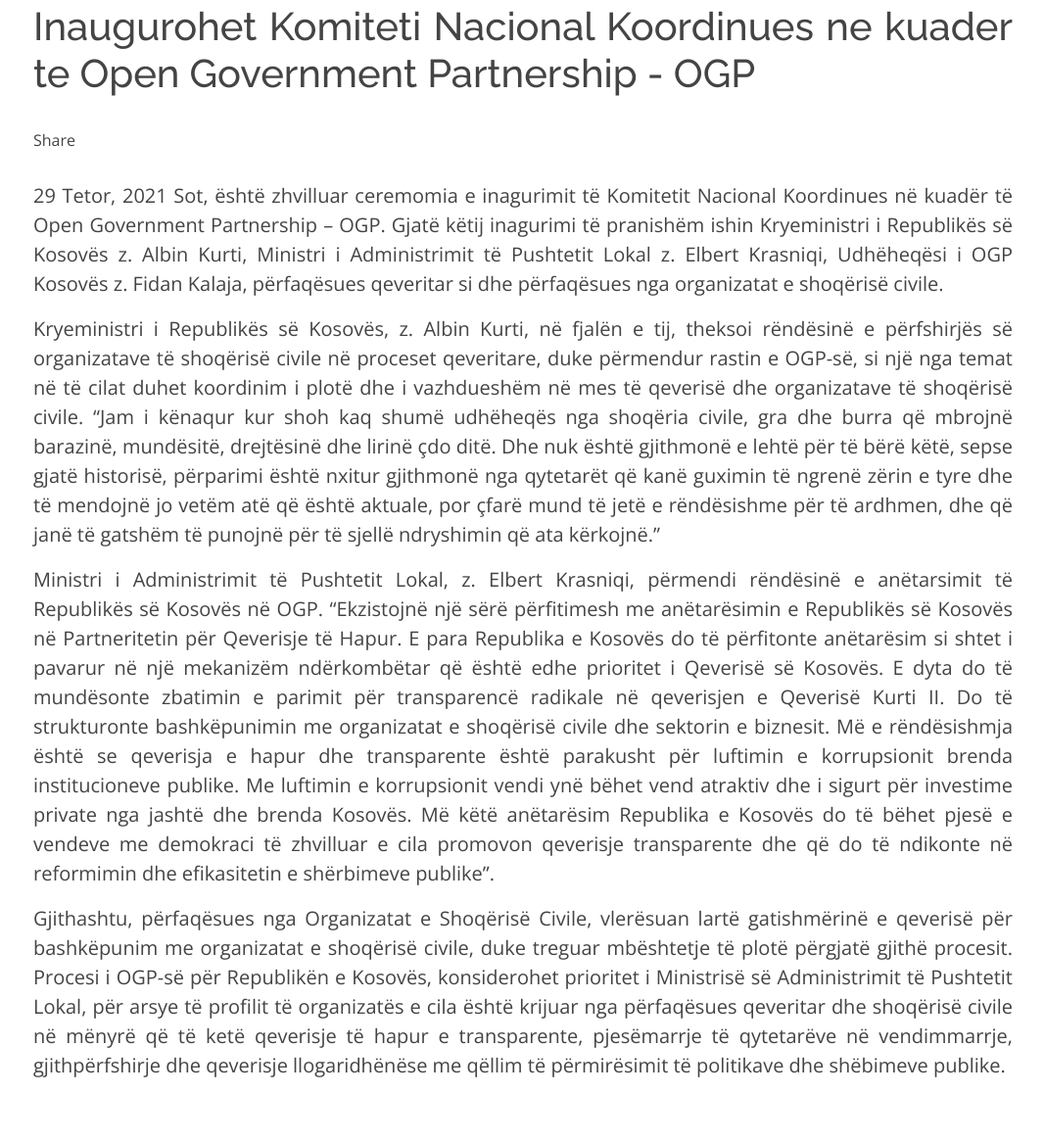
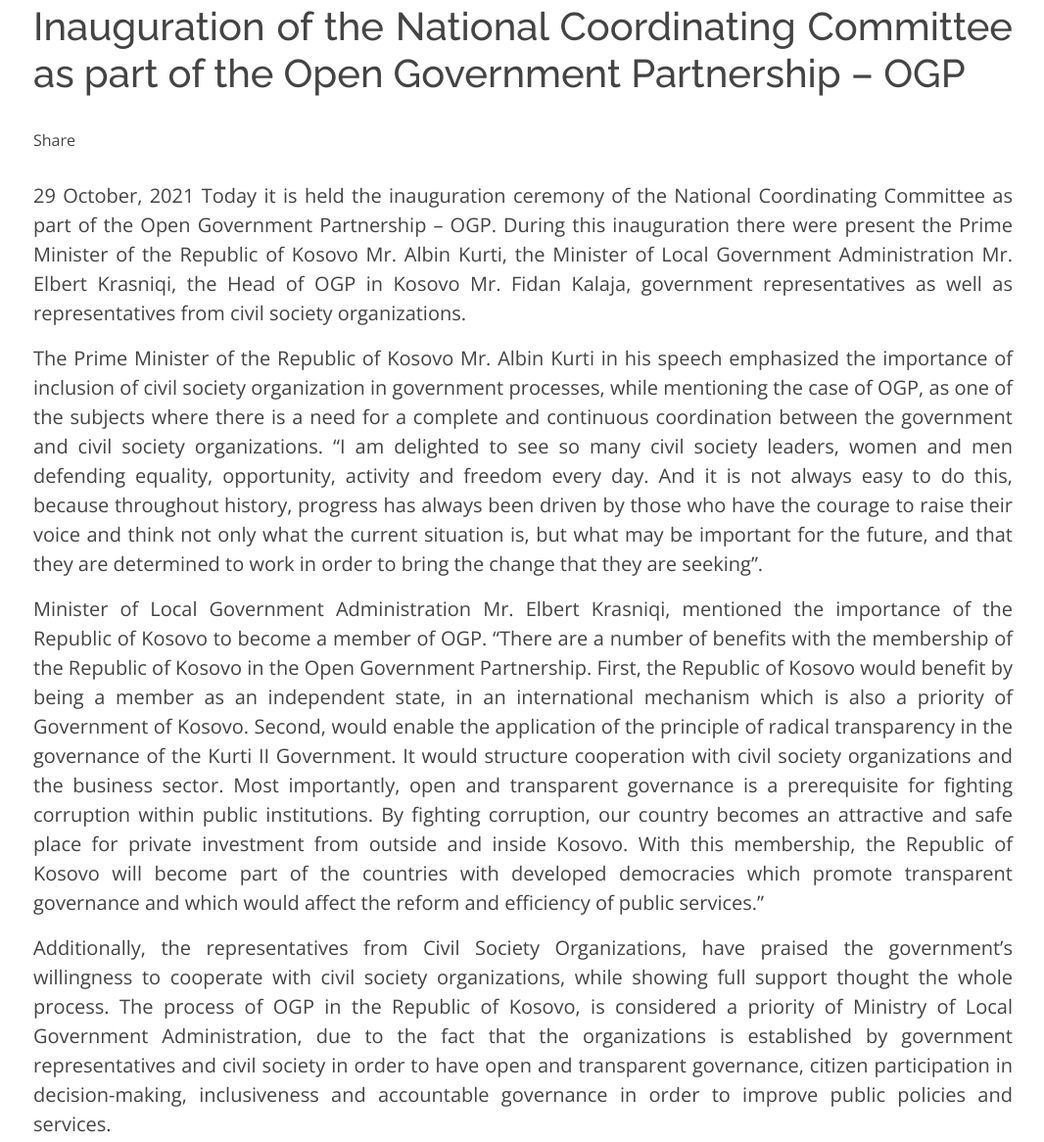
Before and after one commit to diellezaaavdyli/OGP, a plain HTML site: page news-iknk.html in a window 1280 px wide. Shown: the part 153-1319 px from the top of the page at 98% size, without its empty margins (106-1172 px from the left). Drawn offline with nearby package versions, Linux system fonts and the light colour scheme.

Commit message:
news-translation-update

```diff
--- a/js/languages.js
+++ b/js/languages.js
@@ -107,6 +107,7 @@
     'phone': 'Telefoni',
     'email': 'Email',
     'Copy': '©E drejta e autorit Open Data Kosovo. Të gjitha të drejtat e rezervuara',
+    'min': 'Me qëllim të koordinimit për procesin e anëtarësimit të Republikës së Kosovë në Open Government Partnership - OGP, është mbajtur sesioni informues me përfaqësues nga shoqëria civile.',
     'min2': 'Udhëheqësi i Komitetit Nacional Koordinues për Hartimin e Planit Nacional të Veprimit në kuadër të OGP-së, z. Fidan Kalaja, paraqiti prespektivën e qeverisë së Kosovës rreth procesit të hartimit të Kosovës në OGP, duke përmendur disa nga sfidat dhe vështirësit të cilat janë evidentuar gjatë rrugëtimit të Kosovës për anëtarësim në OGP. Gjithashtu z. Kalaja përmendi rëndësinë e bashkëpunimit në mes të qeverisë dhe shoqërisë civile duke u fokusuar në veprimet dhe vendimet të cilat janë paraparë të merrën gjatë këtij procesi.',
     'min3': 'Drejtoresha e CIVIKOS znj. Donika Emini, gjatë prezantimit të saj, shpjegoi rëndësinë e bashkëpunimit në mes të akterëve të përfshirë në procesin e OGP-së dhe rolin e shoqërisë civile në qeverisjen e hapur dhe llogaridhënëse.',
     'min4': 'Gjatë këtij diskutimi si panelist, z. Denion Galimuna, Koordinator i programeve të KFOS-it, përmendi historikun e bashkëpunimit të KFOS-it me përfaqësues qeveritar, duke u fokusuar tek Open Data dhe rëndësia e transparencës në qeveritë e hapura. Gjithashtu, z. Galimuna përmendi sfidat kryesore nga e kaluara dhe hapat të cilat duhet të ndiqen në të ardhmen që të mënjanohen vështirësitë dhe të ketë rezultate më të mira në procesimin dhe publikimin e të dhënave.',
--- a/news-iknk.html
+++ b/news-iknk.html
@@ -153,7 +153,8 @@
           }(document, 'script', 'facebook-jssdk'));</script>
 
         <div id="odk" class="odk" style="text-align: justify !important;">
-          <h1>Inaugurohet Komiteti Nacional Koordinues ne kuader te Open Government Partnership - OGP</h1><br>
+          <h1 class="lang" key="post-2-title">Inauguration of the National Coordinating Committee as part of the Open
+            Government Partnership – OGP</h1><br>
           <!-- Share Facebook button -->
           <div class="fb-share-button" data-href="https://ogpkosova.org/news-iknk" data-layout="button"
             data-size="large">Share</div>
@@ -161,41 +162,44 @@
             <p class="mb-0">
             <p class="lang" key="new1">
 
-              <br>29 Tetor, 2021
-              Sot, është zhvilluar ceremomia e inagurimit të Komitetit Nacional Koordinues në kuadër të Open Government
-              Partnership – OGP. Gjatë këtij inagurimi të pranishëm ishin Kryeministri i Republikës së Kosovës z. Albin
-              Kurti, Ministri i Administrimit të Pushtetit Lokal z. Elbert Krasniqi, Udhëheqësi i OGP Kosovës z. Fidan
-              Kalaja, përfaqësues qeveritar si dhe përfaqësues nga organizatat e shoqërisë civile.
+              <br>29 October, 2021
+
+              Today it is held the inauguration ceremony of the National Coordinating Committee as part of the Open
+              Government Partnership – OGP. During this inauguration there were present the Prime Minister of the
+              Republic of Kosovo Mr. Albin Kurti, the Minister of Local Government Administration Mr. Elbert Krasniqi,
+              the Head of OGP in Kosovo Mr. Fidan Kalaja, government representatives as well as representatives from
+              civil society organizations.
             </p>
 
-            <p class="lang" key="new2"> Kryeministri i Republikës së Kosovës, z. Albin Kurti, në fjalën e tij, theksoi
-              rëndësinë e përfshirjës së organizatave të shoqërisë civile në proceset qeveritare, duke përmendur rastin
-              e OGP-së, si një nga temat në të cilat duhet koordinim i plotë dhe i vazhdueshëm në mes të qeverisë dhe
-              organizatave të shoqërisë civile. “Jam i kënaqur kur shoh kaq shumë udhëheqës nga shoqëria civile, gra dhe
-              burra që mbrojnë barazinë, mundësitë, drejtësinë dhe lirinë çdo ditë. Dhe nuk është gjithmonë e lehtë për
-              të bërë këtë, sepse gjatë historisë, përparimi është nxitur gjithmonë nga qytetarët që kanë guximin të
-              ngrenë zërin e tyre dhe të mendojnë jo vetëm atë që është aktuale, por çfarë mund të jetë e rëndësishme
-              për të ardhmen, dhe që janë të gatshëm të punojnë për të sjellë ndryshimin që ata kërkojnë.”</p>
-            <p class="lang" key="new3"> Ministri i Administrimit të Pushtetit Lokal, z. Elbert Krasniqi, përmendi
-              rëndësinë e anëtarsimit të Republikës së Kosovës në OGP. “Ekzistojnë një sërë përfitimesh me anëtarësimin
-              e Republikës së Kosovës në Partneritetin për Qeverisje të Hapur. E para Republika e Kosovës do të
-              përfitonte anëtarësim si shtet i pavarur në një mekanizëm ndërkombëtar që është edhe prioritet i Qeverisë
-              së Kosovës. E dyta do të mundësonte zbatimin e parimit për transparencë radikale në qeverisjen e Qeverisë
-              Kurti II. Do të strukturonte bashkëpunimin me organizatat e shoqërisë civile dhe sektorin e biznesit. Më e
-              rëndësishmja është se qeverisja e hapur dhe transparente është parakusht për luftimin e korrupsionit
-              brenda institucioneve publike. Me luftimin e korrupsionit vendi ynë bëhet vend atraktiv dhe i sigurt për
-              investime private nga jashtë dhe brenda Kosovës. Më këtë anëtarësim Republika e Kosovës do të bëhet pjesë
-              e vendeve me demokraci të zhvilluar e cila promovon qeverisje transparente dhe që do të ndikonte në
-              reformimin dhe efikasitetin e shërbimeve publike”. </p>
+            <p class="lang" key="new2"> The Prime Minister of the Republic of Kosovo Mr. Albin Kurti in his speech
+              emphasized the importance of inclusion of civil society organization in government processes, while
+              mentioning the case of OGP, as one of the subjects where there is a need for a complete and continuous
+              coordination between the government and civil society organizations. “I am delighted to see so many civil
+              society leaders, women and men defending equality, opportunity, activity and freedom every day. And it is
+              not always easy to do this, because throughout history, progress has always been driven by those who have
+              the courage to raise their voice and think not only what the current situation is, but what may be
+              important for the future, and that they are determined to work in order to bring the change that they are
+              seeking”.</p>
+            <p class="lang" key="new3">Minister of Local Government Administration Mr. Elbert Krasniqi, mentioned the
+              importance of the Republic of Kosovo to become a member of OGP. “There are a number of benefits with the
+              membership of the Republic of Kosovo in the Open Government Partnership. First, the Republic of Kosovo
+              would benefit by being a member as an independent state, in an international mechanism which is also a
+              priority of Government of Kosovo. Second, would enable the application of the principle of radical
+              transparency in the governance of the Kurti II Government. It would structure cooperation with civil
+              society organizations and the business sector. Most importantly, open and transparent governance is a
+              prerequisite for fighting corruption within public institutions. By fighting corruption, our country
+              becomes an attractive and safe place for private investment from outside and inside Kosovo. With this
+              membership, the Republic of Kosovo will become part of the countries with developed democracies which
+              promote transparent governance and which would affect the reform and efficiency of public services.” </p>
 
-            <p class="lang" key="new4">Gjithashtu, përfaqësues nga Organizatat e Shoqërisë Civile, vlerësuan lartë
-              gatishmërinë e qeverisë për bashkëpunim me organizatat e shoqërisë civile, duke treguar mbështetje të
-              plotë përgjatë gjithë procesit.
-              Procesi i OGP-së për Republikën e Kosovës, konsiderohet prioritet i Ministrisë së Administrimit të
-              Pushtetit Lokal, për arsye të profilit të organizatës e cila është krijuar nga përfaqësues qeveritar dhe
-              shoqërisë civile në mënyrë që të ketë qeverisje të hapur e transparente, pjesëmarrje të qytetarëve në
-              vendimmarrje, gjithpërfshirje dhe qeverisje llogaridhënëse me qëllim të përmirësimit të politikave dhe
-              shëbimeve publike.
+            <p class="lang" key="new4">Additionally, the representatives from Civil Society Organizations, have praised
+              the government’s willingness to cooperate with civil society organizations, while showing full support
+              thought the whole process.
+
+              The process of OGP in the Republic of Kosovo, is considered a priority of Ministry of Local Government
+              Administration, due to the fact that the organizations is established by government representatives and
+              civil society in order to have open and transparent governance, citizen participation in decision-making,
+              inclusiveness and accountable governance in order to improve public policies and services.
             </p>
             </p>
           </blockquote>
```
Also changed, not shown: index.html (+1 -1 lines), news2.html (+28 -25 lines).
